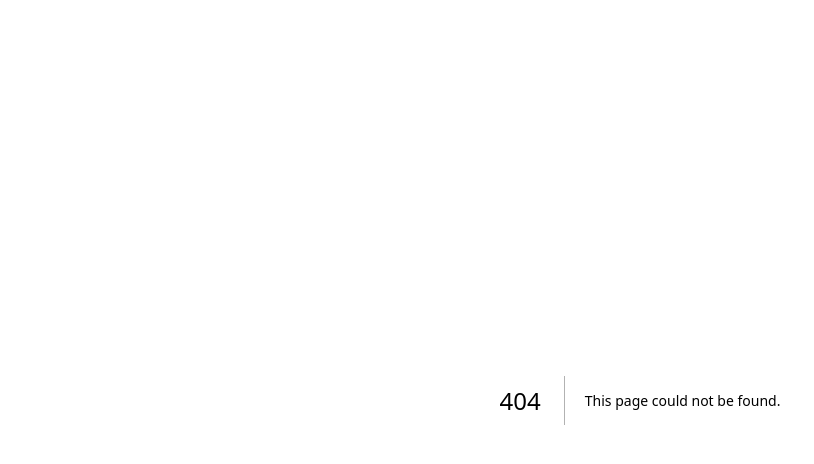
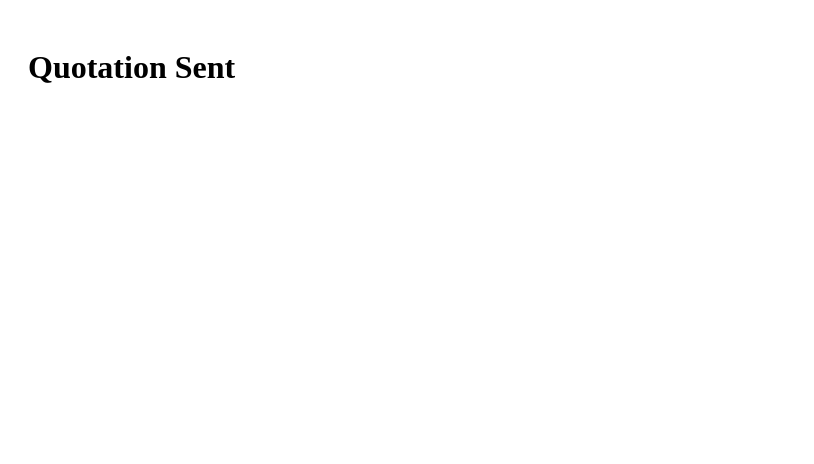
Before and after one commit to Arunsonly/property-insurance-portal, a Next.js app: page /admin/quotation-sent in a window 1280 px wide. Before the commit this address had no page. Shown: the top 464 px of the page, without its empty margins (0-814 px from the left). Built offline with nearby package versions, Linux system fonts and the light colour scheme.

Commit message:
Create quotation-sent.js

```diff
--- /dev/null
+++ b/pages/admin/quotation-sent.js
@@ -0,0 +1,7 @@
+export default function QuotationSent() {
+  return (
+    <div style={{ padding: "20px" }}>
+      <h1>Quotation Sent</h1>
+    </div>
+  );
+}
```
